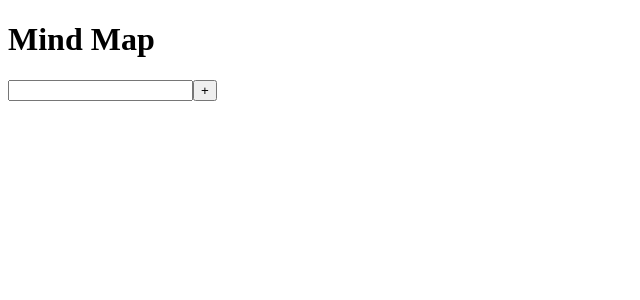
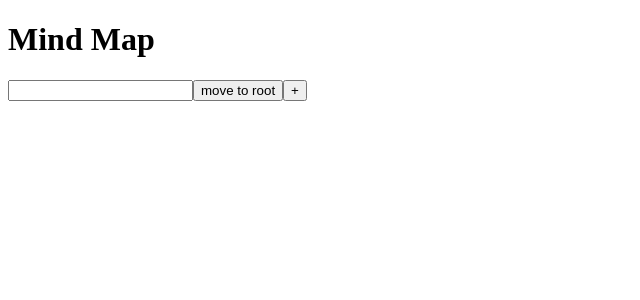
Before and after one commit to timtoronto634/Mockiro, a React app: page / in a window 1280 px wide. Shown: the top 300 px of the page, without its empty margins (0-640 px from the left). Built offline with nearby package versions, Linux system fonts and the light colour scheme.

Commit message:
Feat WIP: add move function

```diff
--- a/src/central/components/MindmapManager.tsx
+++ b/src/central/components/MindmapManager.tsx
@@ -1,16 +1,56 @@
-import React from 'react';
+import React, { useCallback, useState } from 'react';
 import { MindmapNode } from './MindmapNode';
 
+interface Node {
+  id: string;
+  parentId: string | null;
+}
+
 export const MindmapManager: React.FC = () => {
-  // const [selectedNodeId, setSelectedNodeId] = useState<number | null>(null);
+  const [nodes, setNodes] = useState<Node[]>([{ id: 'root', parentId: null }]);
 
-  // const handleNodeSelection = (id: number) => {
-  //   setSelectedNodeId(id);
-  // };
+  const moveNode = useCallback((nodeId: string, newParentId: string) => {
+    setNodes((prevNodes) => {
+      const nodeIndex = prevNodes.findIndex((node) => node.id === nodeId);
+      if (nodeIndex === -1) {
+        console.error(`Node with ID '${nodeId}' not found`);
+        return prevNodes;
+      }
 
-  return (
-    <div className="App">
-      <MindmapNode level={0} />
-    </div>
+      const updatedNode: Node = {
+        ...prevNodes[nodeIndex],
+        parentId: newParentId,
+      };
+
+      const updatedNodes = [...prevNodes];
+      updatedNodes[nodeIndex] = updatedNode;
+      console.log(updatedNodes);
+      return updatedNodes;
+    });
+  }, []);
+
+  const addNode = (id: string, parentId: string | null) => {
+    setNodes((prevNodes) => {
+      console.log(prevNodes);
+      return [...prevNodes, { id: id, parentId: parentId }];
+    });
+  };
+
+  const renderNodes = useCallback(
+    (parentId: string | null) =>
+      nodes
+        .filter((node) => node.parentId === parentId)
+        .map((node) => (
+          <MindmapNode
+            key={node.id}
+            level={0}
+            id={node.id}
+            moveNode={moveNode}
+            addNode={addNode}
+          />
+        )),
+    [nodes, moveNode]
   );
+
+  return <div className="Mindmap-Manager">{renderNodes(null)}</div>;
 };
--- a/src/central/components/MindmapNode.tsx
+++ b/src/central/components/MindmapNode.tsx
@@ -2,39 +2,81 @@ import React, { useState } from 'react';
 
 interface MindmapNodeProps {
   level: number;
+  id: string;
+  moveNode: (nodeId: string, newParentId: string) => void;
+  addNode: (id: string, parentId: string | null) => void;
 }
 
 interface Node {
-  id: number;
+  level: number;
+  id: string;
   text: string;
+  moveNode: (nodeId: string, newParentId: string) => void;
 }
 
-export const MindmapNode: React.FC<MindmapNodeProps> = ({ level }) => {
+export const MindmapNode: React.FC<MindmapNodeProps> = ({
+  level,
+  id,
+  moveNode,
+  addNode,
+}) => {
   // const [leftNode, setLeftNode] = useState<Node | null>(null);
   const [rightNodes, setRightNodes] = useState<Node[]>([]);
 
   const addRightNode = () => {
+    const newId = level * 10000 + generateRandomId();
     const newNode: Node = {
-      id: rightNodes.length,
+      id: newId,
+      level: level + 1,
       text: '',
+      moveNode: moveNode,
     };
+    addNode(newId, id);
     setRightNodes([...rightNodes, newNode]);
+  };
+
+  const moveToRoot = () => {
+    moveNode(id, 'root');
   };
 
   return (
     <div style={{ display: 'flex', flexDirection: 'row' }}>
       <div style={{ display: 'flex', flexDirection: 'row' }}>
         <input type="text" />
+        <button onClick={moveToRoot}>move to root</button>
         <button onClick={addRightNode}>+</button>
       </div>
 
       <div style={{ display: 'flex', flexDirection: 'column' }}>
         {rightNodes.map((node) => (
-          <div style={{ display: 'flex', flexDirection: 'row' }} key={node.id}>
-            <MindmapNode key={node.id} level={level + 1} />
+          <div
+            style={{ display: 'flex', flexDirection: 'row' }}
+            key={node.id + 'wrap'}
+          >
+            <MindmapNode
+              key={node.id}
+              level={level + 1}
+              id={node.id}
+              // parentId={node.parentId}
+              moveNode={node.moveNode}
+              addNode={addNode}
+            />
           </div>
         ))}
       </div>
     </div>
   );
 };
+
+function generateRandomId(length = 10): string {
+  const characters =
+    'ABCDEFGHIJKLMNOPQRSTUVWXYZabcdefghijklmnopqrstuvwxyz0123456789';
+  const charactersLength: number = characters.length;
+  let result = '';
+
+  for (let i = 0; i < length; i++) {
+    result += characters.charAt(Math.floor(Math.random() * charactersLength));
+  }
+
+  return result;
+}
```
